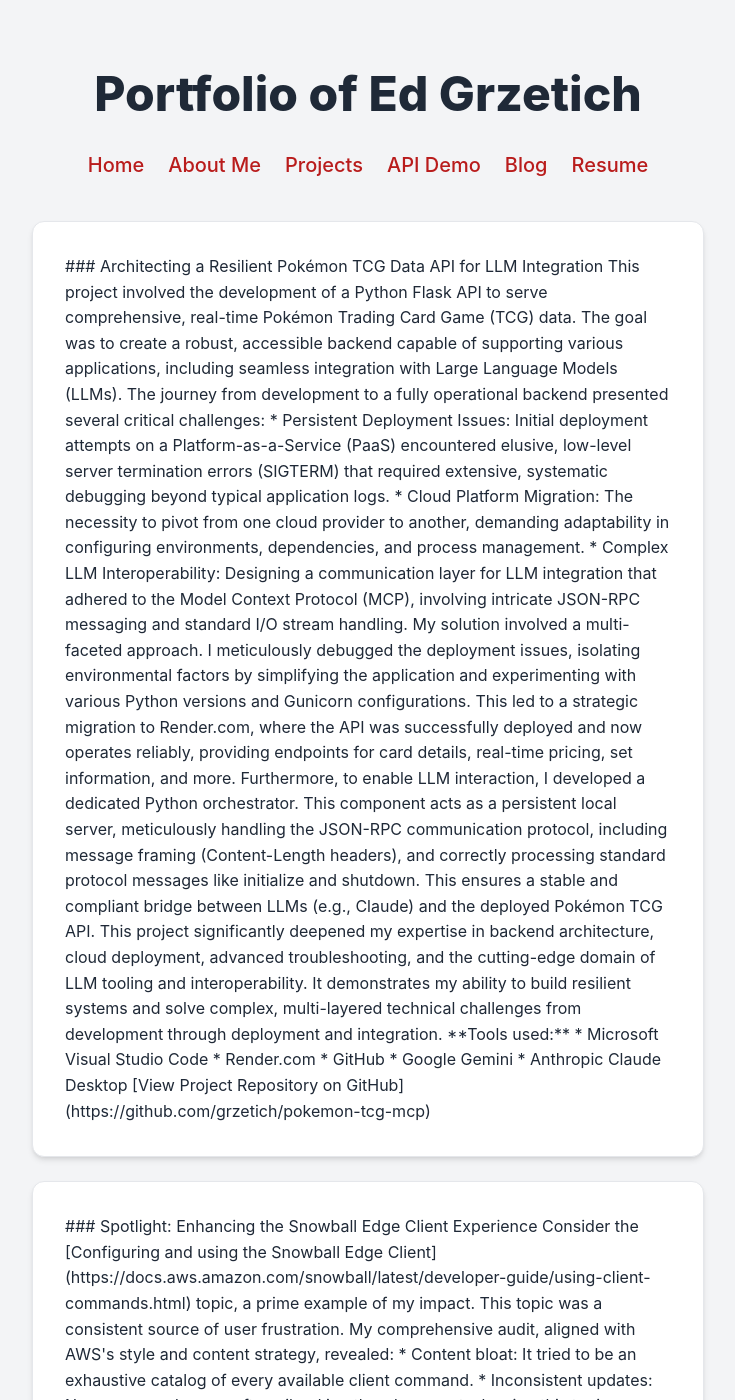
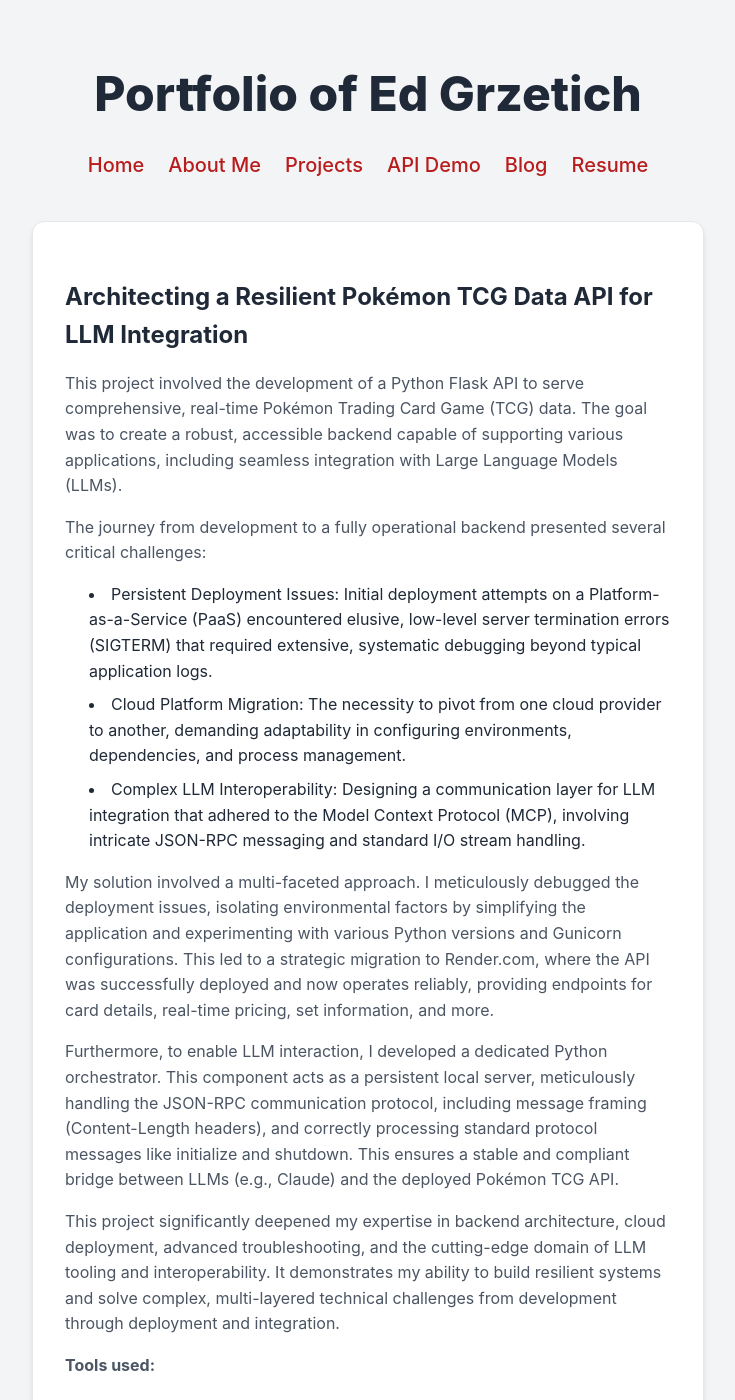
Before and after one commit to grzetich/portfolio, a Jekyll site: the page built from docs/index.md, in a window 1280 px wide and 1400 px high. Shown: the whole window, without its empty margins (272-1007 px from the left). Built offline with Jekyll 4.4.1, drawn with Linux system fonts in a browser that asks for light colours; some of the changed text lies outside the part shown.

Commit message:
Fixed layout of index page.

```diff
--- a/docs/index.md
+++ b/docs/index.md
@@ -4,7 +4,7 @@
 description: "Ed Grzetich's professional portfolio, featuring an API-driven resume, comprehensive writing samples from AWS and earlier career, and content strategy insights."
 ---
 
-<div class="project-card">
+<div class="project-card" markdown="1">
 
 ### Architecting a Resilient Pokémon TCG Data API for LLM Integration
 
@@ -33,7 +33,7 @@
 
 </div>
 
-<div class="project-card">
+<div class="project-card" markdown="1">
 
 ### Spotlight: Enhancing the Snowball Edge Client Experience
 
@@ -51,7 +51,7 @@
 
 </div>
 
-<div class="project-card">
+<div class="project-card" markdown="1">
 
 ### S3 Documentation Updates with AI Tools
 
@@ -70,7 +70,7 @@
 
 </div>
 
-<div class="project-card">
+<div class="project-card" markdown="1">
 
 **Quick Links:**
 
@@ -81,7 +81,7 @@
 
 </div>
 
-<div class="project-card">
+<div class="project-card" markdown="1">
 
 ### For Amazon Web Services (AWS)
 
@@ -91,7 +91,7 @@
 
 </div>
 
-<div class="project-card">
+<div class="project-card" markdown="1">
 
 ### As a Help Desk Process Manager
 
```
